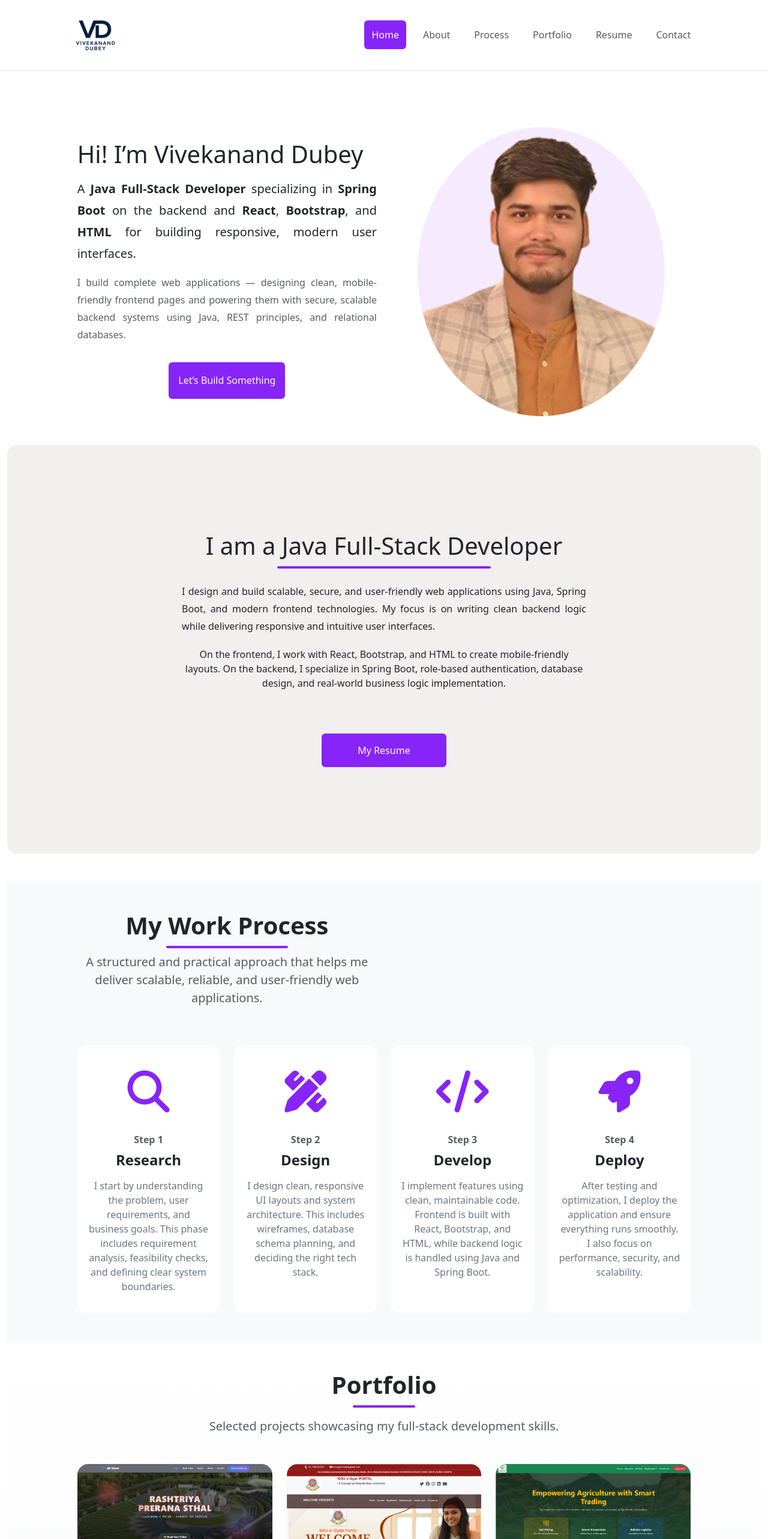
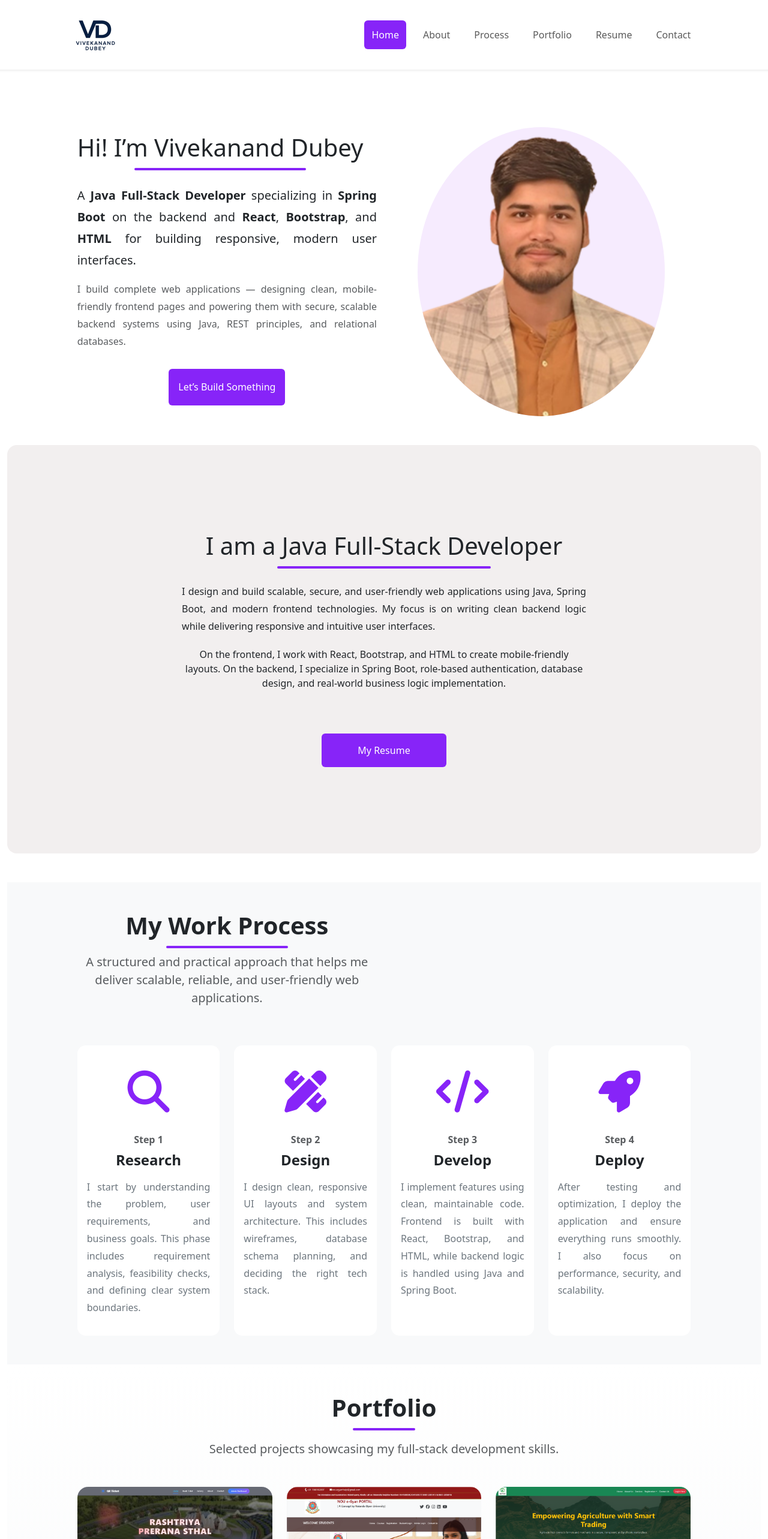
Before and after one commit to vdubey92928/portfolio-react, a React (Vite) app: page / in a window 1280 px wide. Shown: the top 2566 px of the page at 60% size. Built offline with nearby package versions, Linux system fonts and the light colour scheme.

Commit message:
icons and margin and text-responsiveness is update

```diff
--- a/src/pages/Home.jsx
+++ b/src/pages/Home.jsx
@@ -74,7 +74,7 @@ const Home = () => {
                             <div className="row align-items-center">
 
                                 <div className="col-sm-6 text-responsive">
-                                    <h1 className="my-2">
+                                    <h1 className="my-2 title">
                                         Hi! I’m Vivekanand Dubey
                                     </h1>
 
@@ -130,7 +130,7 @@ const Home = () => {
                                         and intuitive user interfaces.
                                     </p>
 
-                                    <p className="pt-1 text-justify">
+                                    <p className="pt-1">
                                         On the frontend, I work with React, Bootstrap, and HTML to create
                                         mobile-friendly layouts. On the backend, I specialize in Spring Boot,
                                         role-based authentication, database design, and real-world business logic
@@ -185,7 +185,7 @@ const Home = () => {
                                                     Step {i + 1}
                                                 </span>
                                                 <h4 className="mt-2 fw-bold">{step.title}</h4>
-                                                <p className="text-secondary  mt-3">
+                                                <p className="text-secondary  mt-3  text-responsive">
                                                     {step.desc}
                                                 </p>
                                             </div>
@@ -262,7 +262,7 @@ const Home = () => {
                                 I'm always open to discussing new projects and creative ideas.
                                 Let's connect and build something amazing together.
                             </p>
-                            <a href="#" className="btn btn-primary p-3 w-25 mt-5">
+                            <a href="#" className="btn btn-primary  w-50 rounded-pill mt-5">
                                 Let's Work Together
                             </a>
                         </div>
```
